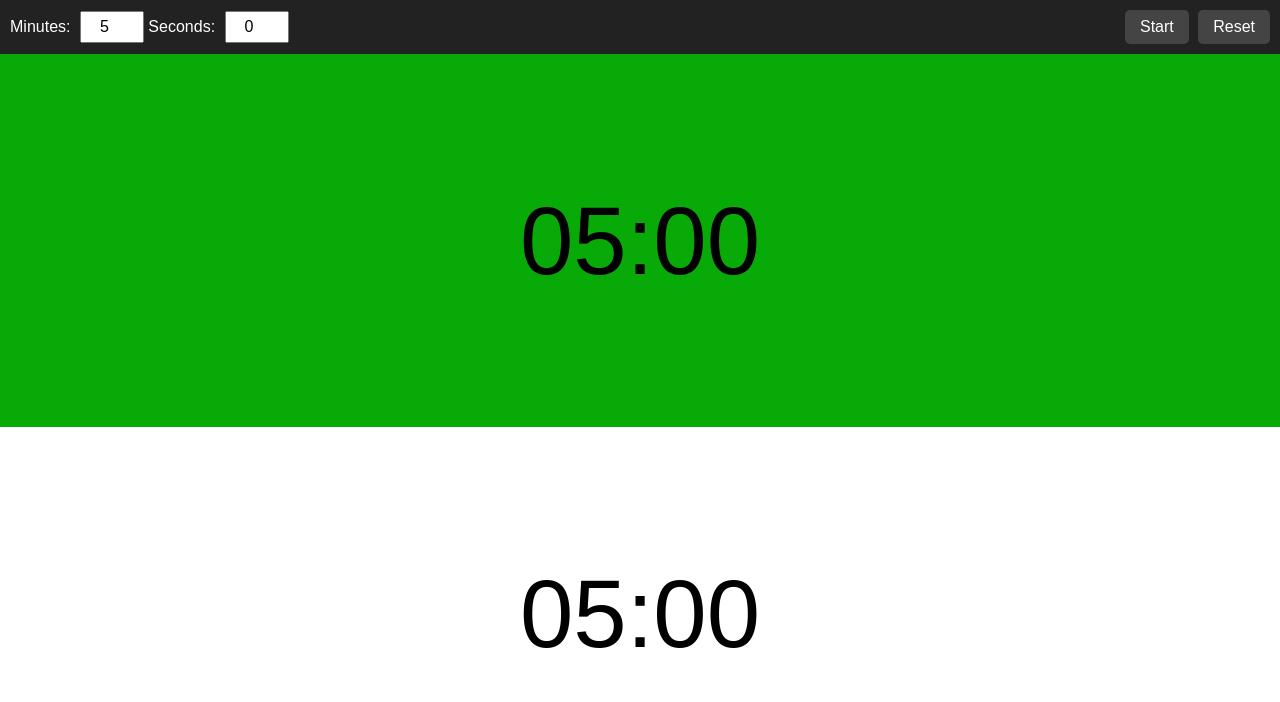
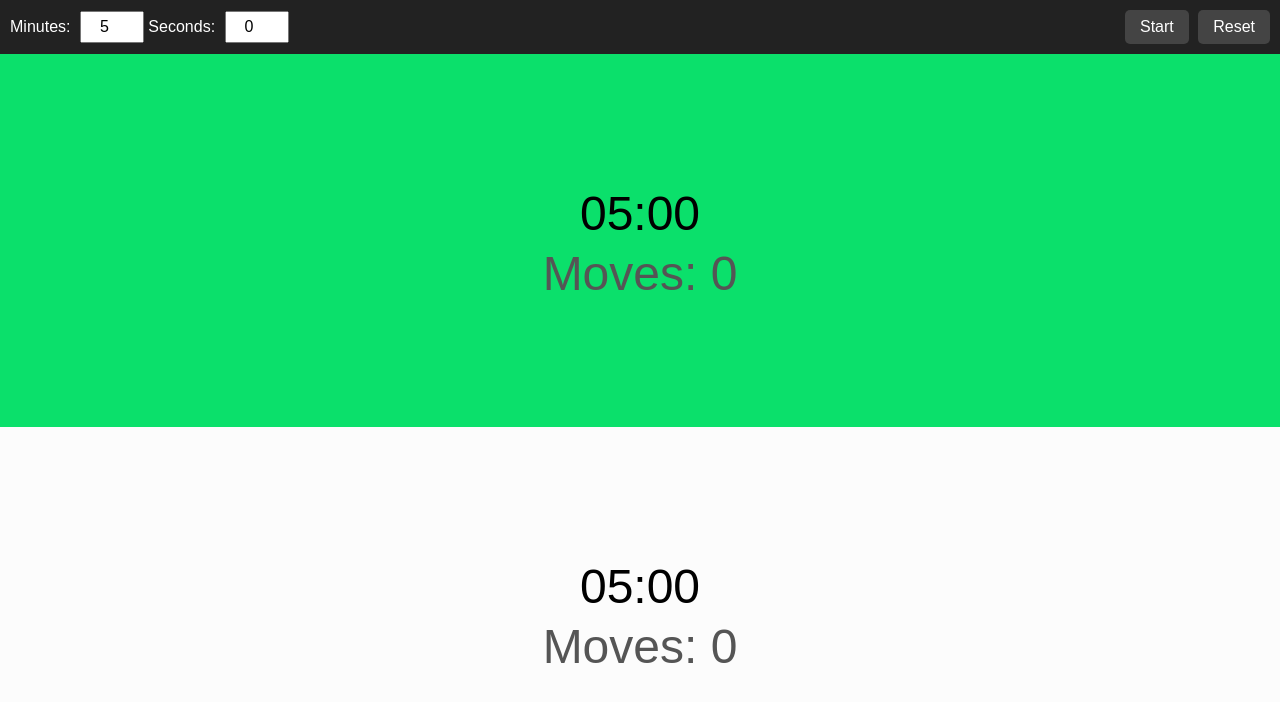
Before and after one commit to hematics43/Chess-Timer, a plain HTML site: page index.html in a window 1280 px wide. Drawn offline with Linux system fonts and the light colour scheme.

Commit message:
Update index.html

```diff
--- a/index.html
+++ b/index.html
@@ -3,7 +3,7 @@
 <head>
 <meta charset="UTF-8">
 <meta name="viewport" content="width=device-width, initial-scale=1.0">
-<title>Fullscreen Chess Timer with Tap Sound</title>
+<title>Fullscreen Chess Timer with Move Counter</title>
 <style>
   html, body {
     margin: 0;
@@ -58,11 +58,12 @@
     transition: background 0.2s;
   }
 
-  .active { background: #08aa08; }
-  .inactive { background: #ffffff; }
+  .active { background: hsl(147, 91%, 46%); }
+  .inactive { background: hwb(0 99% 1%); }
 
   .player h2 { margin: 0; font-size: 1em; }
-  .player p { margin: 0; font-size: 2em; }
+  .player p { margin: 5px 0; }
+  .move-counter { font-size: 1em; color: #555; }
 </style>
 </head>
 <body>
@@ -81,11 +82,12 @@
 
 <!-- Players -->
 <div id="player1" class="player active">
-
   <p id="time1">05:00</p>
+  <div class="move-counter">Moves: <span id="moves1">0</span></div>
 </div>
 <div id="player2" class="player inactive">
   <p id="time2">05:00</p>
+  <div class="move-counter">Moves: <span id="moves2">0</span></div>
 </div>
 
 <!-- Tap sound -->
@@ -98,8 +100,13 @@
   let timer = null;
   let isRunning = false;
 
+  let moves1 = 0;
+  let moves2 = 0;
+
   const time1Display = document.getElementById('time1');
   const time2Display = document.getElementById('time2');
+  const moves1Display = document.getElementById('moves1');
+  const moves2Display = document.getElementById('moves2');
   const player1Div = document.getElementById('player1');
   const player2Div = document.getElementById('player2');
   const controlPanel = document.getElementById('controlPanel');
@@ -118,9 +125,16 @@
   function updateDisplay() {
     time1Display.textContent = formatTime(time1);
     time2Display.textContent = formatTime(time2);
+    moves1Display.textContent = moves1;
+    moves2Display.textContent = moves2;
   }
 
   function switchPlayer() {
+    // Count moves
+    if(activePlayer===1) moves1++;
+    else moves2++;
+
+    // Toggle active player
     activePlayer = activePlayer===1?2:1;
     player1Div.classList.toggle('active');
     player1Div.classList.toggle('inactive');
@@ -130,6 +144,8 @@
     // Play tap sound
     tapSound.currentTime = 0;
     tapSound.play();
+
+    updateDisplay();
   }
 
   function tick() {
@@ -150,6 +166,7 @@
     if (isNaN(minutes) || minutes < 0) minutes = 0;
     if (isNaN(seconds) || seconds < 0 || seconds > 59) seconds = 0;
     time1 = time2 = minutes*60 + seconds;
+    moves1 = moves2 = 0;
     activePlayer = 1;
     player1Div.classList.add('active'); player1Div.classList.remove('inactive');
     player2Div.classList.add('inactive'); player2Div.classList.remove('active');
@@ -168,9 +185,10 @@
 
   function resetGame() {
     stopGame();
-    let minutes = parseInt(minutesInput.value) || 5;
-    let seconds = parseInt(secondsInput.value) || 0;
+    let minutes = parseInt(minutesInput.value)||5;
+    let seconds = parseInt(secondsInput.value)||0;
     time1 = time2 = minutes*60 + seconds;
+    moves1 = moves2 = 0;
     activePlayer = 1;
     player1Div.classList.add('active'); player1Div.classList.remove('inactive');
     player2Div.classList.add('inactive'); player2Div.classList.remove('active');
```
